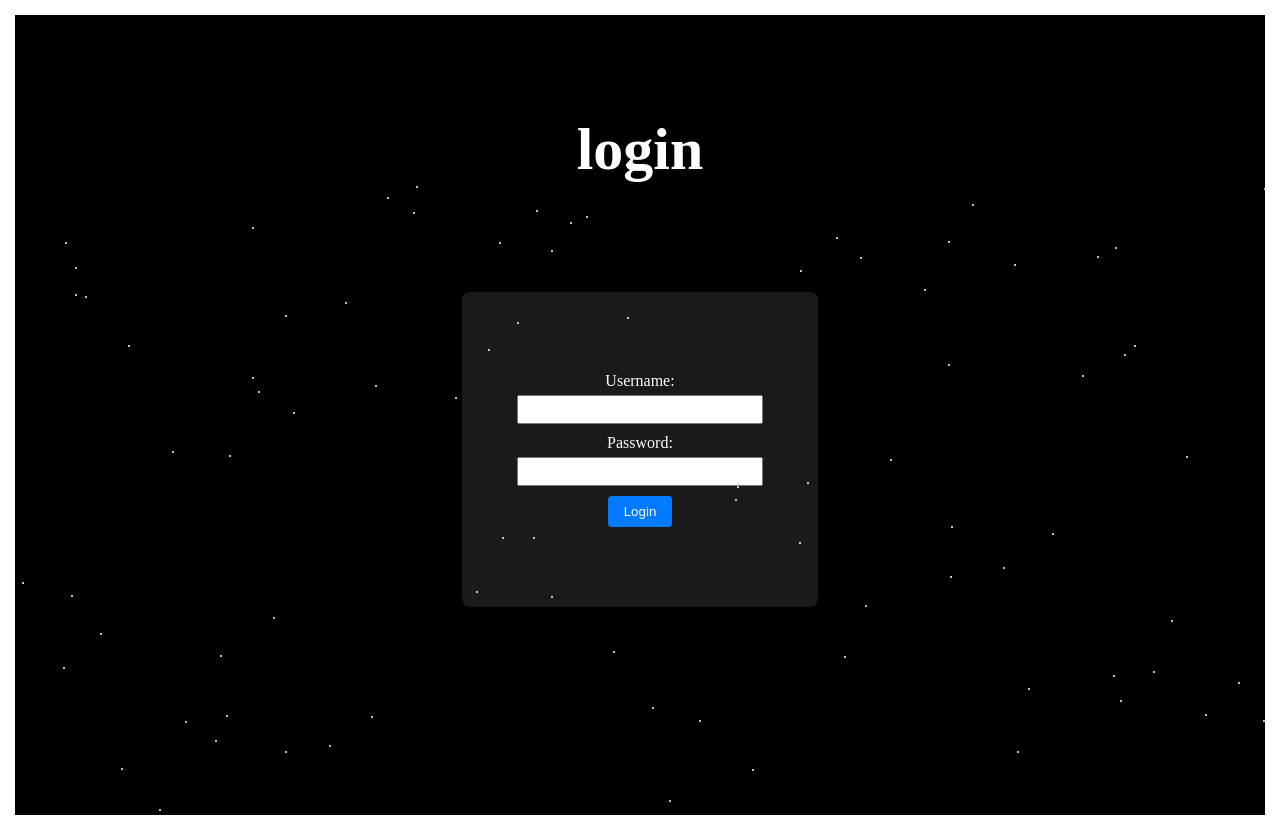
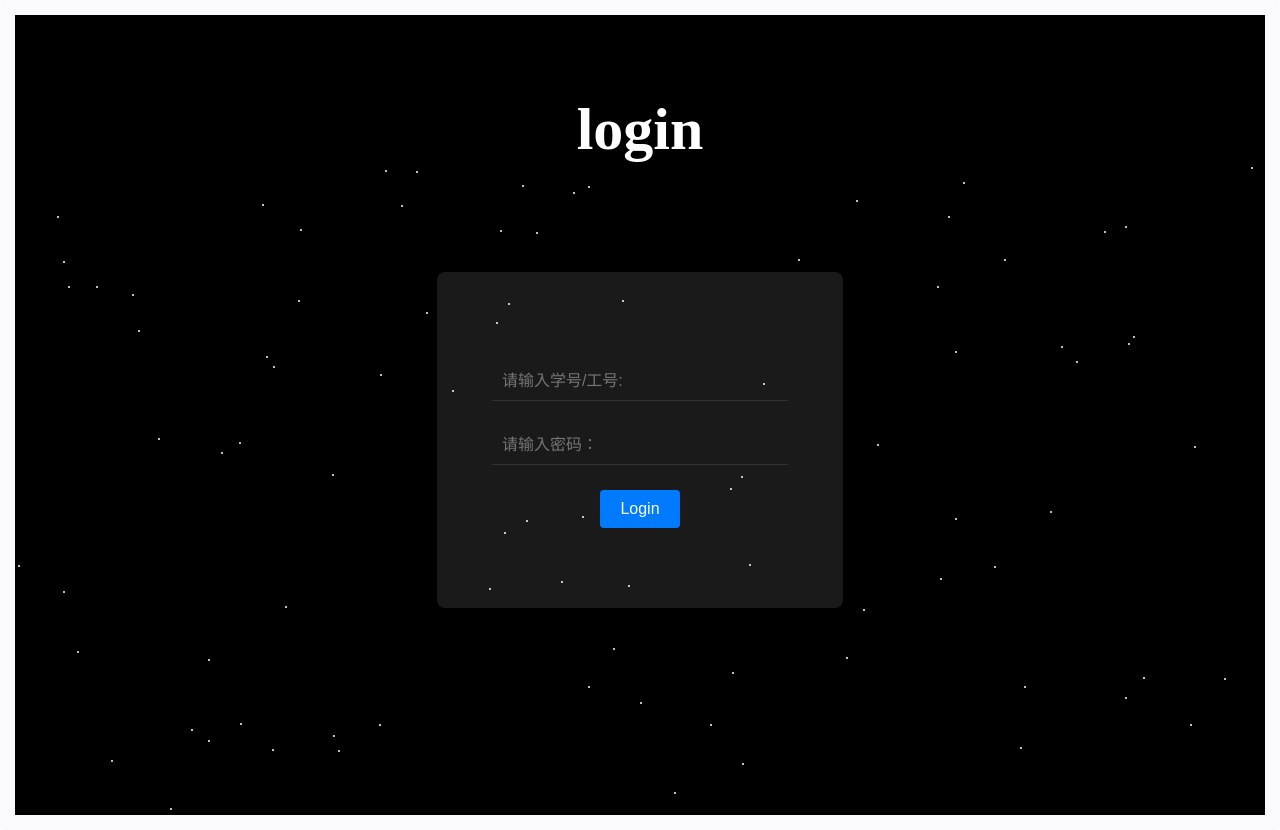
Before and after one commit to yue24413/Graduation-project-scoring-vue, a Vue app: page /login in a window 1280 px wide. Built offline with nearby package versions, Linux system fonts and the light colour scheme.

Commit message:
login-version1.2

```diff
--- a/src/App.vue
+++ b/src/App.vue
@@ -29,7 +29,7 @@ body {
 
 #app {
   max-width: 100%;
-  /* background: #fafafc; */
+  background: #fafafc;
   min-height: 100vh;
   border-radius: 4px;
   margin: 0 auto;
--- a/src/views/login/IndexView.vue
+++ b/src/views/login/IndexView.vue
@@ -4,10 +4,21 @@
     <div class="content">
       <div class="login-card">
         <form @submit.prevent="handleLogin">
-          <label for="username">Username:</label>
-          <input type="text" id="username" v-model="username" required />
-          <label for="password">Password:</label>
-          <input type="password" id="password" v-model="password" required />
+          <label></label>
+          <input
+            type="text"
+            id="username"
+            v-model="username"
+            required
+            placeholder="请输入学号/工号:" />
+          <label></label>
+          <input
+            placeholder="请输入密码："
+            type="password"
+            id="password"
+            v-model="password"
+            required
+            :prefix-icon="LockIcon" />
           <button type="submit">Login</button>
         </form>
       </div>
@@ -20,7 +31,7 @@
 
 <script setup>
 import { onMounted, ref, computed, watchEffect, reactive } from 'vue'
-
+import { Lock as LockIcon, User as UserIcon } from '@element-plus/icons-vue'
 const props = defineProps({
   title: {
     type: String,
@@ -126,7 +137,7 @@ watchEffect(() => {
 .title {
   font-size: 60px;
 
-  margin-top: 100px;
+  margin-top: 80px;
   z-index: 1; /* 确保标题在星星背景之上 */
 }
 
@@ -145,35 +156,39 @@ watchEffect(() => {
   top: -50px;
   background-color: rgba(255, 255, 255, 0.1); /* 半透明背景 */
   padding: 80px 50px;
-  border: 3px solid linear-gradient(to right, #ff7f50, #ff6347, #ff4500); /* 渐变边框 */
   border-radius: 8px;
-  box-shadow: 0 4px 8px rgba(0, 0, 0, 0.2);
   text-align: center;
   z-index: 2; /* 确保登录卡片在星星背景之上 */
 }
-
-.login-card h2 {
-  margin-bottom: 20px;
-}
-
 .login-card label {
   display: block;
-  margin-bottom: 5px;
+  margin-bottom: 10px;
 }
 
 .login-card input {
-  margin-bottom: 10px;
-  padding: 5px;
+  margin-bottom: 15px;
+  border: 0;
+  border-bottom: 1px solid rgba(255, 255, 255, 0.1);
+  padding: 10px;
+  background-color: rgba(0, 0, 0, 0);
   width: calc(100% - 10px);
+  color: white;
+  font-size: 1rem;
+}
+.login-card input:focus {
+  border-bottom: 1px solid #007bff;
+  outline: none;
 }
 
 .login-card button {
-  padding: 8px 16px;
+  margin-top: 10px;
+  padding: 10px 20px;
   background-color: #007bff;
   color: white;
   border: none;
   border-radius: 4px;
   cursor: pointer;
+  font-size: 1rem;
 }
 
 .login-card button:hover {
@@ -197,4 +212,9 @@ watchEffect(() => {
   background-color: white;
   border-radius: 50%;
 }
+@media (max-width: 1024px) {
+  h1 {
+    display: none;
+  }
+}
 </style>
```
